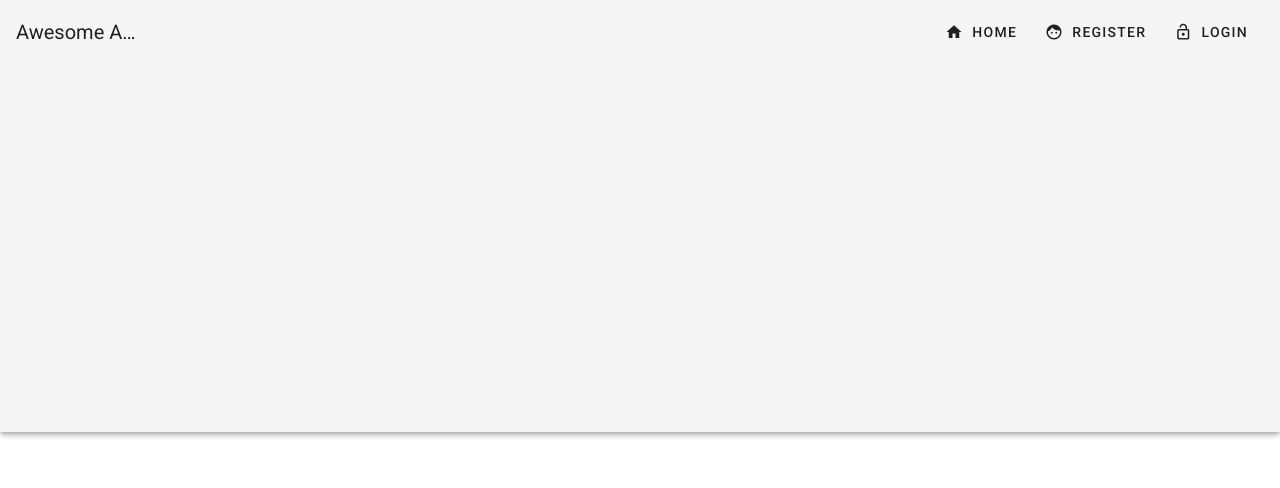
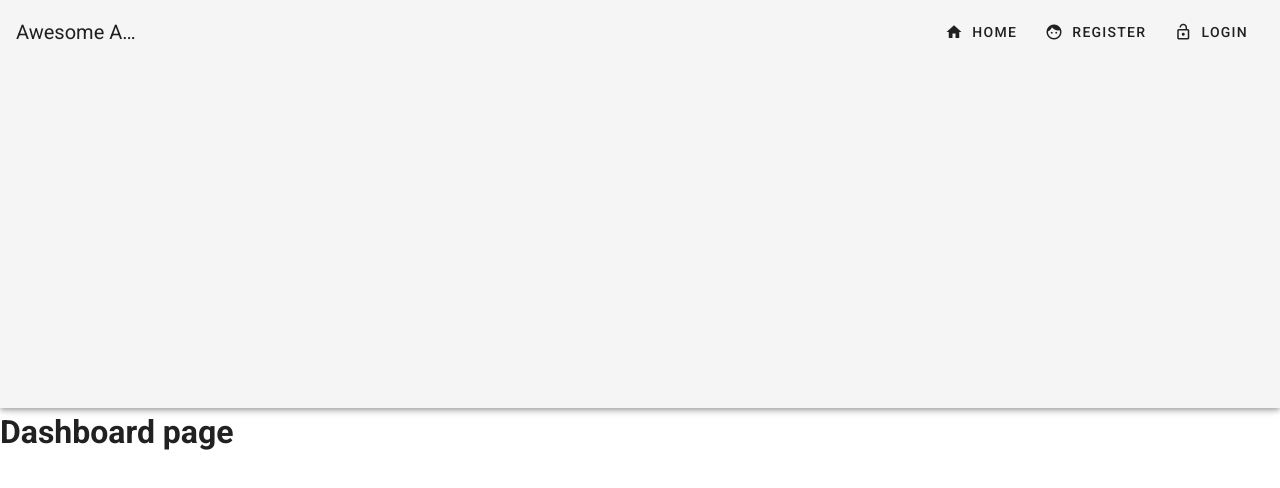
Before and after one commit to houcem-h/dsi21-workshop2022, a Vue app in the folder frontend-vue/: page /dashboard in a window 1280 px wide. Shown: the top 488 px of the page. Built offline with nearby package versions, Linux system fonts and the light colour scheme.

Commit message:
dashboard view

```diff
--- a/frontend-vue/src/App.vue
+++ b/frontend-vue/src/App.vue
@@ -71,9 +71,9 @@ export default {
                 { title: "Login", path: "/login", icon: "lock_open" },
             ],
             userMenuItems: [
-                { title: "Home", path: "/home", icon: "home" },
+                { title: "Home", path: "/dashboard", icon: "home" },
                 { title: "Profile", path: "/profile", icon: "account_circle" },
-                { title: "Logout", path: "#", icon: "logout" },
+                { title: "Logout", path: "/logout", icon: "logout" },
             ],
         };
     },
--- a/frontend-vue/src/router/index.js
+++ b/frontend-vue/src/router/index.js
@@ -15,6 +15,13 @@ const routes = [
         name: "login",
         component: function () {
             return import("../views/auth/Login.vue");
+        },
+    },
+    {
+        path: "/dashboard",
+        name: "dashboard",
+        component: function () {
+            return import("../views/Dashboard.vue");
         },
     },
     {
--- /dev/null
+++ b/frontend-vue/src/views/Dashboard.vue
@@ -0,0 +1,9 @@
+<template>
+    <h1>Dashboard page</h1>
+</template>
+
+<script>
+export default {
+    name: "Dashboard",
+};
+</script>
```
